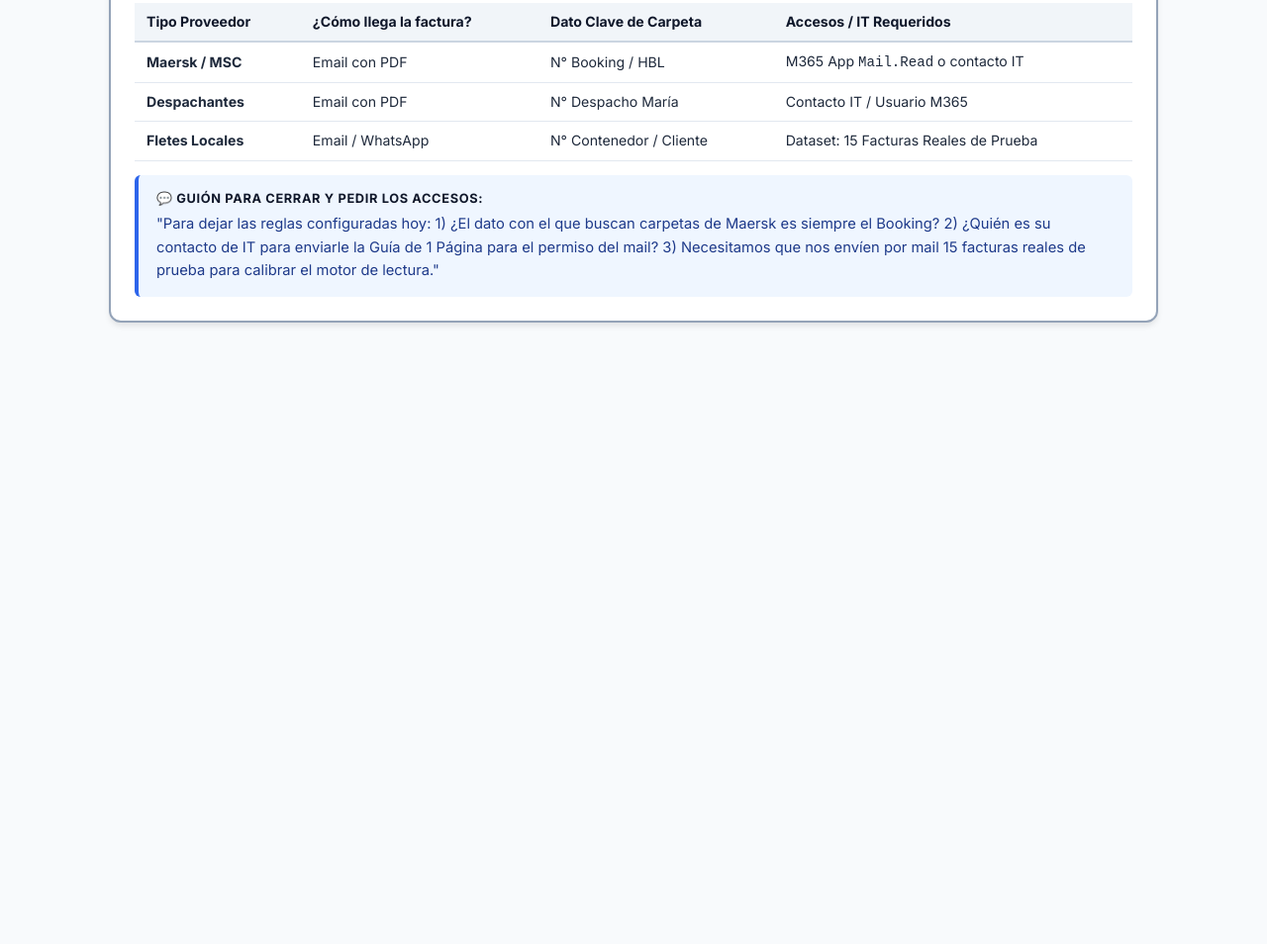
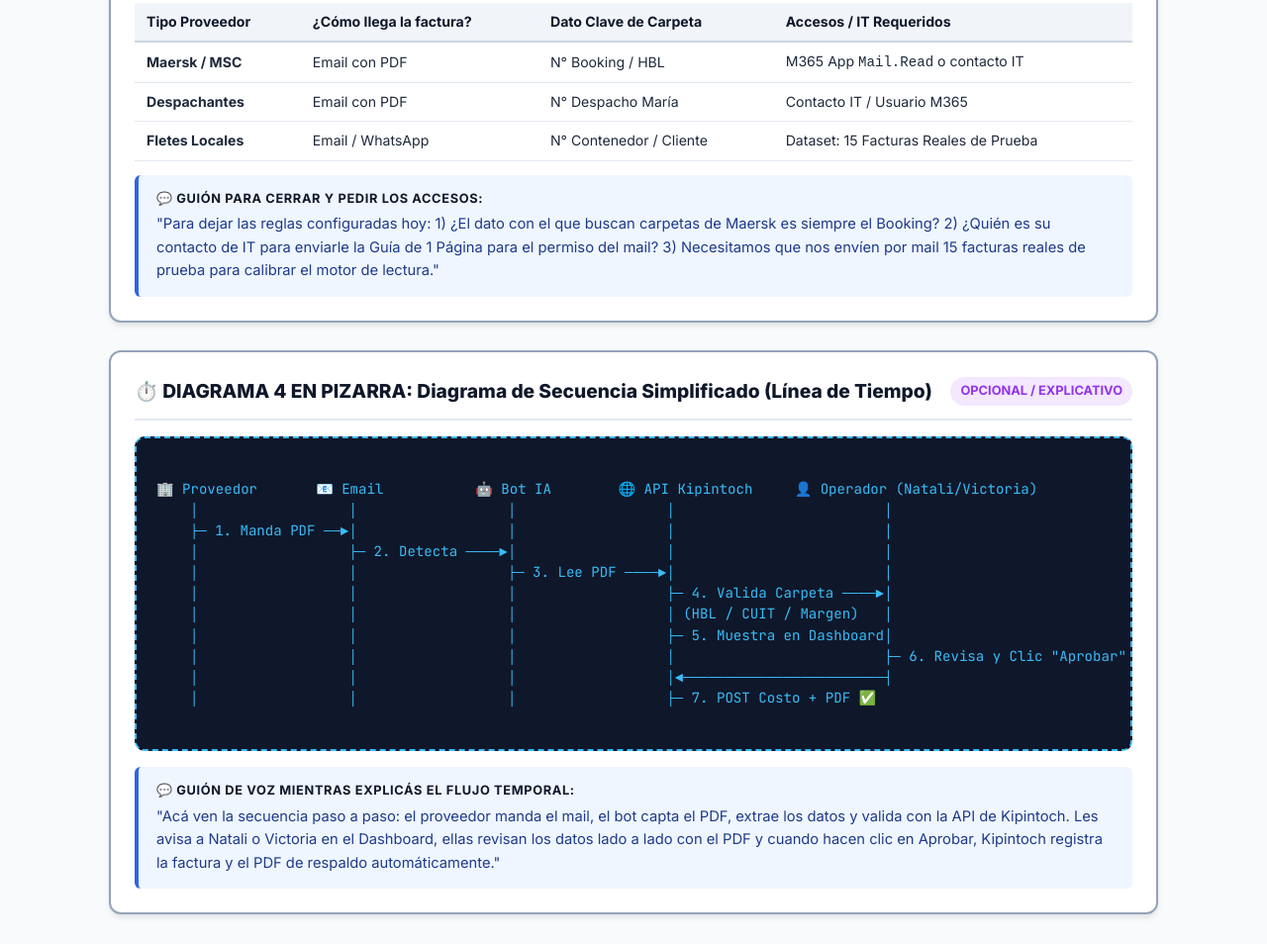
Before and after one commit to FranBondino/informe-api-almar, a website: page guia-dibujo-pizarra.html in a window 1280 px wide. Shown: the part 1693-2647 px from the top of the page at 99% size. Before the commit the page ends 2049 px from the top, so only its background shows below. Drawn offline with Linux system fonts and the light colour scheme.

Commit message:
Add simplified Sequence Diagram to whiteboard drawing cheat sheet (guia-dibujo-pizarra.html)

```diff
--- a/guia-dibujo-pizarra.html
+++ b/guia-dibujo-pizarra.html
@@ -259,6 +259,33 @@
             </div>
         </div>
 
+        <!-- DIAGRAMA 4 DE PIZARRA (SECUENCIA) -->
+        <div class="board-card">
+            <div class="board-header">
+                <span class="board-title">⏱️ DIAGRAMA 4 EN PIZARRA: Diagrama de Secuencia Simplificado (Línea de Tiempo)</span>
+                <span style="background: #F3E8FF; color: #9333EA; padding: 4px 10px; border-radius: 20px; font-size: 0.8rem; font-weight: 700;">OPCIONAL / EXPLICATIVO</span>
+            </div>
+
+            <div class="board-sketch">
+🏢 Proveedor       📧 Email           🤖 Bot IA        🌐 API Kipintoch     👤 Operador (Natali/Victoria)
+    │                  │                  │                  │                         │
+    ├─ 1. Manda PDF ──►│                  │                  │                         │
+    │                  ├─ 2. Detecta ────►│                  │                         │
+    │                  │                  ├─ 3. Lee PDF ────►│                         │
+    │                  │                  │                  ├─ 4. Valida Carpeta ────►│
+    │                  │                  │                  │ (HBL / CUIT / Margen)   │
+    │                  │                  │                  ├─ 5. Muestra en Dashboard│
+    │                  │                  │                  │                         ├─ 6. Revisa y Clic "Aprobar"
+    │                  │                  │                  │◄────────────────────────┤
+    │                  │                  │                  ├─ 7. POST Costo + PDF ✅
+            </div>
+
+            <div class="speech-box">
+                <strong>💬 Guión de Voz mientras explicás el flujo temporal:</strong>
+                "Acá ven la secuencia paso a paso: el proveedor manda el mail, el bot capta el PDF, extrae los datos y valida con la API de Kipintoch. Les avisa a Natali o Victoria en el Dashboard, ellas revisan los datos lado a lado con el PDF y cuando hacen clic en Aprobar, Kipintoch registra la factura y el PDF de respaldo automáticamente."
+            </div>
+        </div>
+
     </div>
 
 </body>
```
